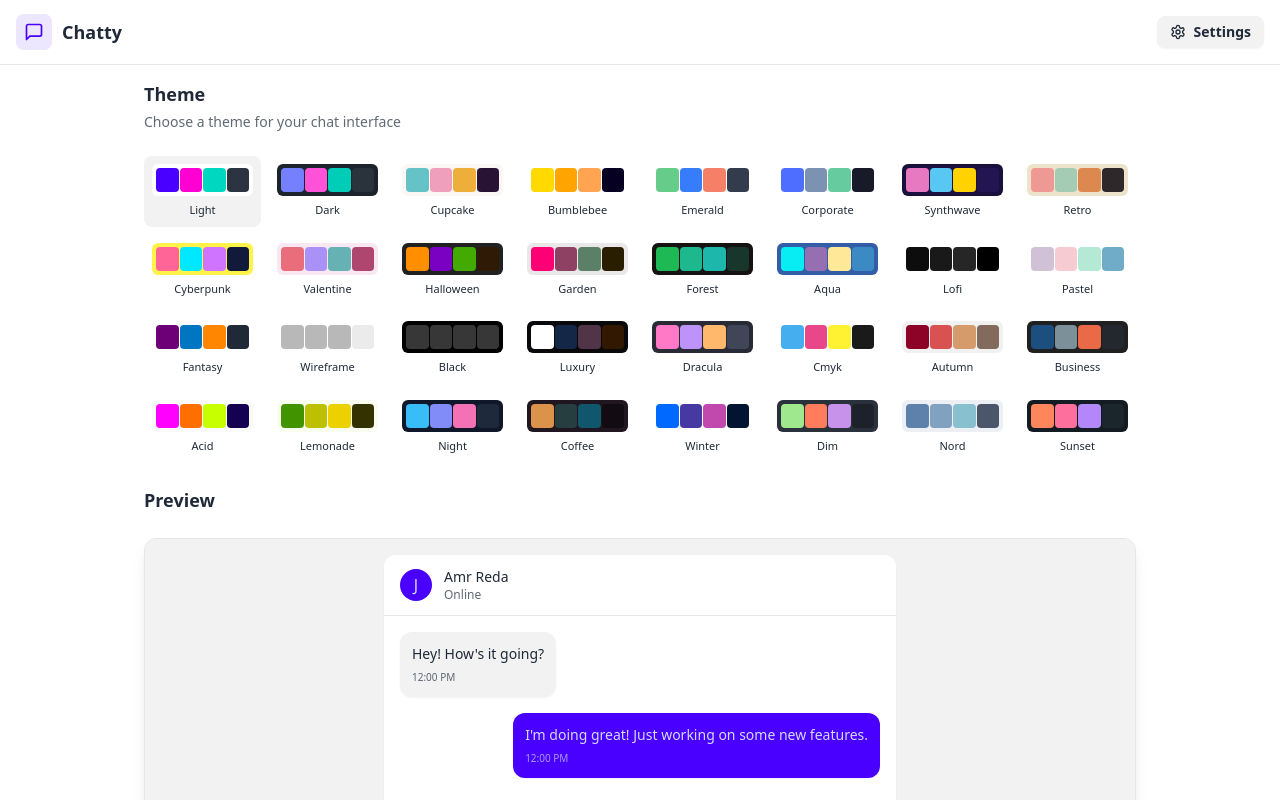
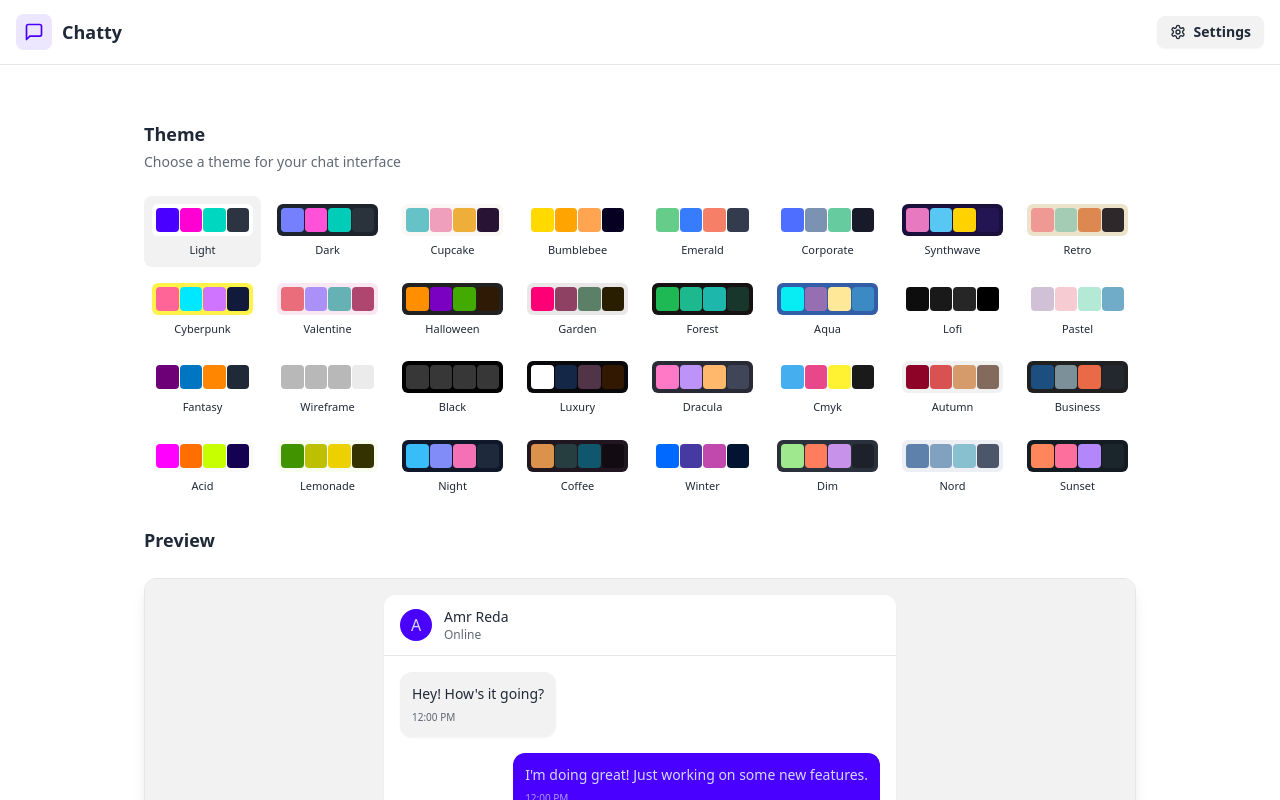
Before and after one commit to amrreda1998/Chatty, a React (Vite) app in the folder frontend/: page /settings in a window 1280 px wide. Shown: the top 800 px of the page. Built offline with nearby package versions, Linux system fonts and the light colour scheme; no server answers.

Commit message:
fix : removed h-screen from settings page container

```diff
--- a/frontend/src/App.jsx
+++ b/frontend/src/App.jsx
@@ -39,7 +39,7 @@
     );
   }
   return (
-    <div data-theme={theme}>
+    <div data-theme={theme} className="bg-base-100 min-h-screen py-10" >
       <Navbar />
       <Routes>
         <Route
--- a/frontend/src/Pages/SettingsPage.jsx
+++ b/frontend/src/Pages/SettingsPage.jsx
@@ -15,7 +15,7 @@
   const { theme, setTheme } = useThemeStore();
 
   return (
-    <div className="h-screen container mx-auto px-4 pt-20 max-w-5xl">
+    <div className="container mx-auto px-4 pt-20 max-w-5xl">
       <div className="space-y-6">
         <div className="flex flex-col gap-1">
           <h2 className="text-lg font-semibold">Theme</h2>
@@ -63,7 +63,7 @@
                 <div className="px-4 py-3 border-b border-base-300 bg-base-100">
                   <div className="flex items-center gap-3">
                     <div className="w-8 h-8 rounded-full bg-primary flex items-center justify-center text-primary-content font-medium">
-                      J
+                      A
                     </div>
                     <div>
                       <h3 className="font-medium text-sm">Amr Reda</h3>
```
